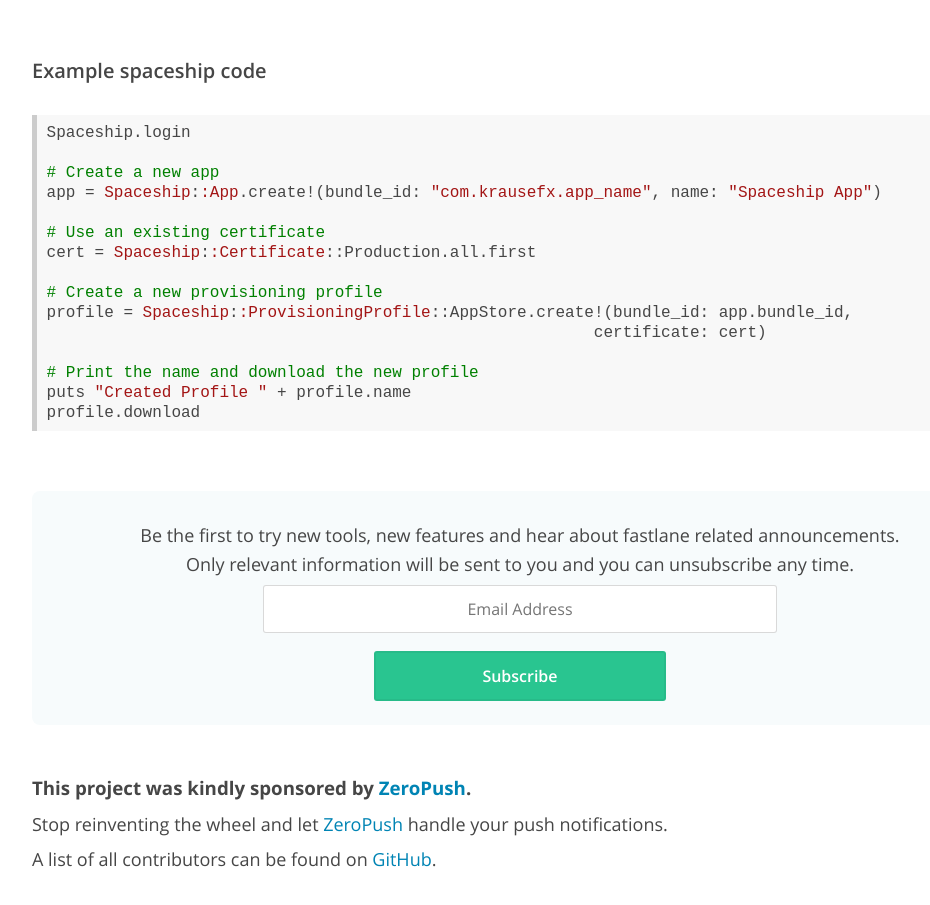
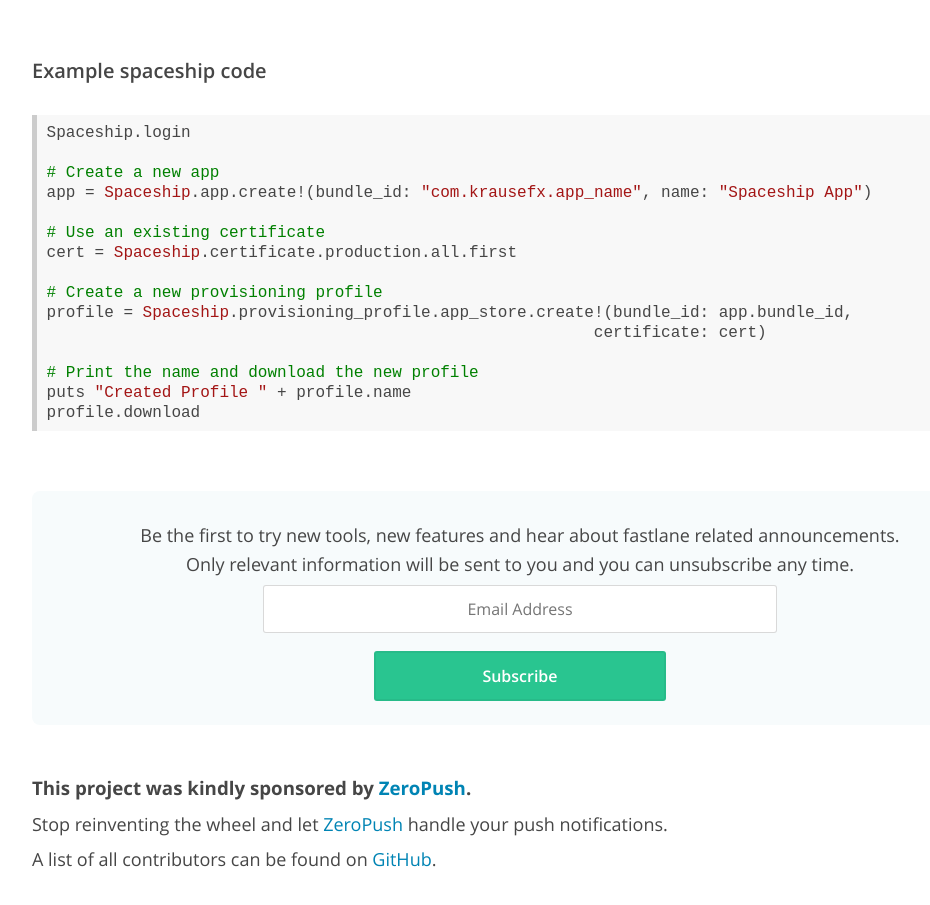
Before and after one commit to fastlane/spaceship.airforce, a website: page index.html in a window 1280 px wide. Shown: the part 980-1885 px from the top of the page, without its empty margins (120-1050 px from the left). Drawn offline with Linux system fonts and the light colour scheme; files whose address does not match are found by name.

Commit message:
Updated to new syntax

```diff
--- a/index.html
+++ b/index.html
@@ -115,13 +115,13 @@
 <!-- HTML generated using hilite.me --><div style="background: #f8f8f8; overflow:auto;width:auto;border:solid #ccc;border-width:0 0 0 5px;padding:.5em .6em; margin-top: 30px"><pre style="margin: 0; line-height: 125%">Spaceship.login
 
 <span style="color: #008000"># Create a new app</span>
-app = <span style="color: #a31515">Spaceship</span>:<span style="color: #a31515">:App</span>.create!(bundle_id: <span style="color: #a31515">&quot;com.krausefx.app_name&quot;</span>, name: <span style="color: #a31515">&quot;Spaceship App&quot;</span>)
+app = <span style="color: #a31515">Spaceship</span>.app</span>.create!(bundle_id: <span style="color: #a31515">&quot;com.krausefx.app_name&quot;</span>, name: <span style="color: #a31515">&quot;Spaceship App&quot;</span>)
 
 <span style="color: #008000"># Use an existing certificate</span>
-cert = <span style="color: #a31515">Spaceship</span>:<span style="color: #a31515">:Certificate</span>::Production.all.first
+cert = <span style="color: #a31515">Spaceship</span>.certificate.production.all.first
 
 <span style="color: #008000"># Create a new provisioning profile</span>
-profile = <span style="color: #a31515">Spaceship</span>:<span style="color: #a31515">:ProvisioningProfile</span>::AppStore.create!(bundle_id: app.bundle_id,
+profile = <span style="color: #a31515">Spaceship</span>.provisioning_profile.app_store.create!(bundle_id: app.bundle_id,
                                                          certificate: cert)
 
 <span style="color: #008000"># Print the name and download the new profile</span>
```
